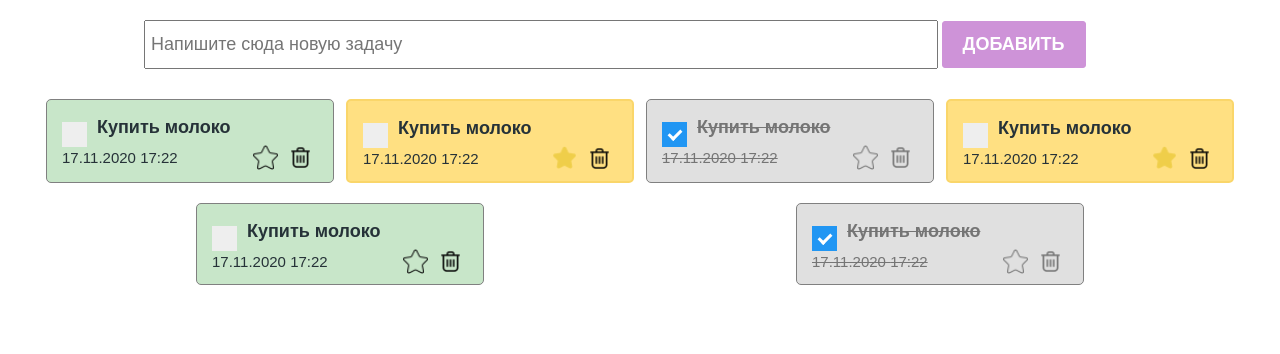
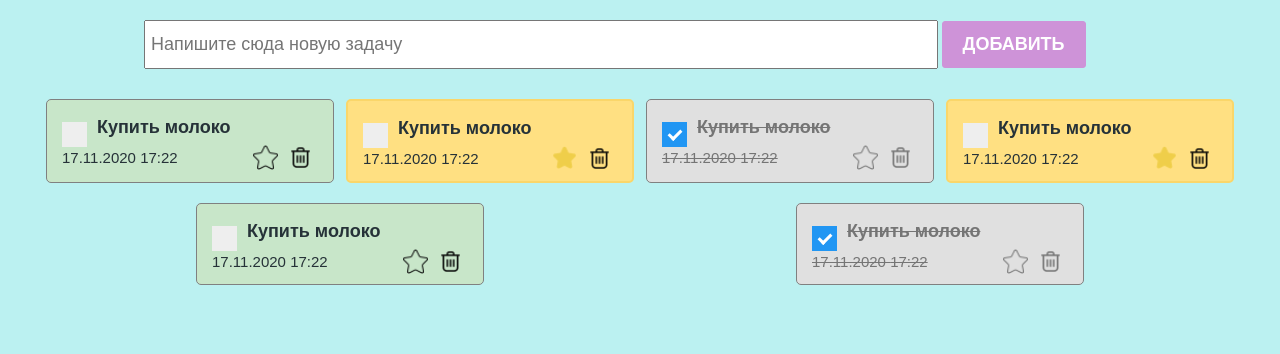
Before and after one commit to lubaek/todopython, a Django app: page / in a window 1280 px wide. Shown: the top 354 px of the page. Run offline with Django 3.2, Linux system fonts and the light colour scheme.

Commit message:
added static background.css file

```diff
--- /dev/null
+++ b/main/static/styles/background.css
@@ -0,0 +1,3 @@
+body {
+	background-color: rgb(187, 241, 241);
+}
--- a/main/templates/index.html
+++ b/main/templates/index.html
@@ -7,6 +7,7 @@
 		<meta name="viewport" content="width=device-width, initial-scale=1.0" />
 		<link rel="stylesheet" href="{% static 'styles/index.css' %}" />
 		<link rel="stylesheet" href="{% static 'styles/checkbox.css' %}" />
+		<link rel="stylesheet" href="{% static 'styles/background.css' %}" />
 		<title>Lesson 28</title>
 	</head>
 	<body>
```
